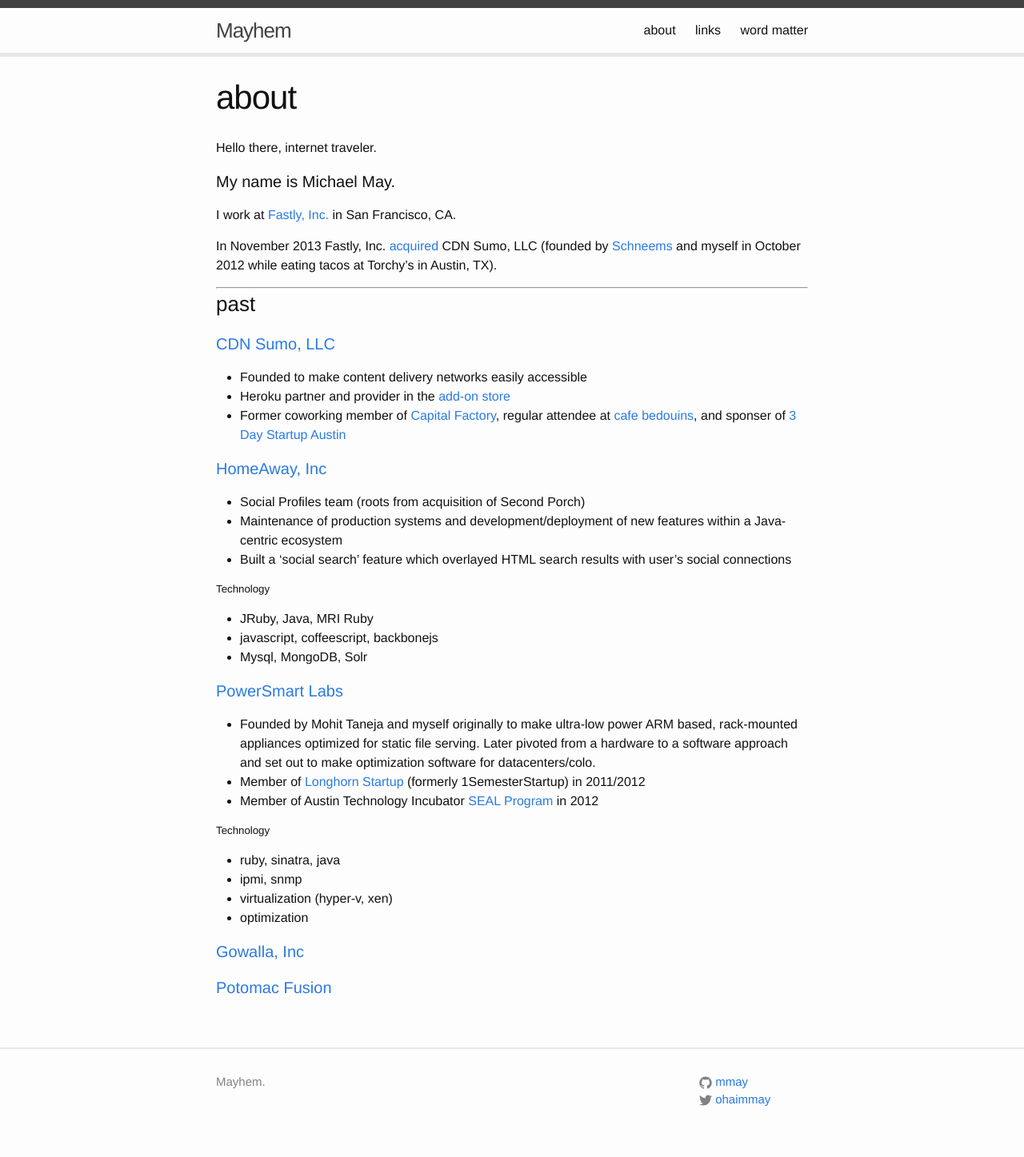
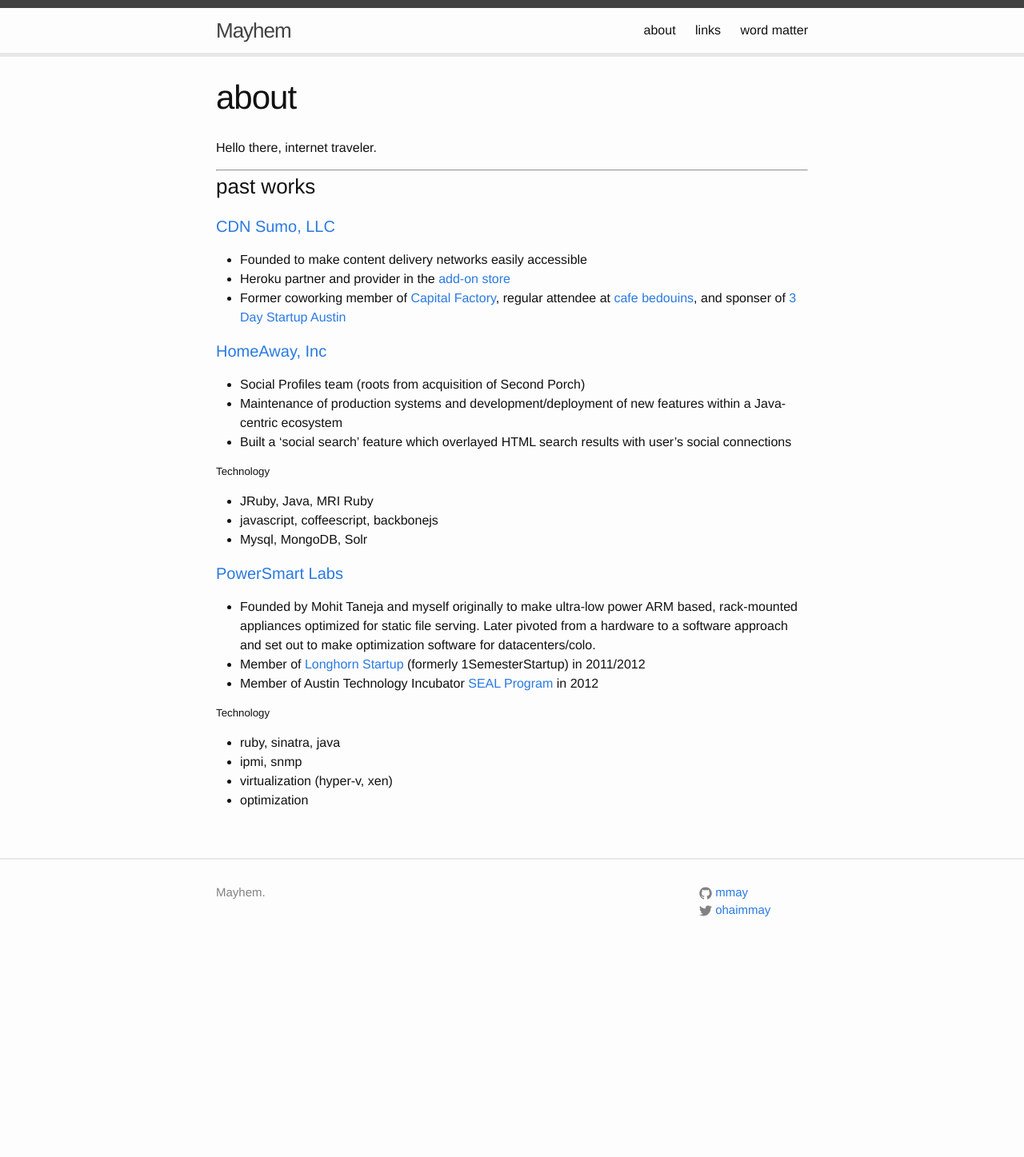
Before and after one commit to mmay/mayhem, a Jekyll site: the page built from about.md, in a window 1280 px wide. Shown: the whole page at 80% size. Built offline with Jekyll 4.4.1, drawn with Linux system fonts in a browser that asks for light colours; after the commit the page ends 1210 px from its top, so only the background shows below that.

Commit message:
Update about.md

```diff
--- a/about.md
+++ b/about.md
@@ -6,18 +6,9 @@ permalink: about/
 
 Hello there, internet traveler.
 
-#### My name is Michael May.
-
-
-I work at [Fastly, Inc.](http://www.fastly.com) in San Francisco, CA.
-
-In November 2013 Fastly, Inc. [acquired](http://www.fastly.com/blog/ruby-rails-fastly/) CDN Sumo, LLC
-(founded by [Schneems](http://www.schneems.com/) and myself in October 2012 while eating tacos at Torchy's in Austin, TX).
-
-
 ---
 
-### past
+### past works
 
 #### [CDN Sumo, LLC](http://www.crunchbase.com/organization/cdn-sumo)
 - Founded to make content delivery networks easily accessible
@@ -48,9 +39,3 @@ hardware to a software approach and set out to make optimization software for da
 - ipmi, snmp
 - virtualization (hyper-v, xen)
 - optimization
-
-
-#### [Gowalla, Inc](http://en.wikipedia.org/wiki/Gowalla)
-
-
-#### [Potomac Fusion](https://www.linkedin.com/company/potomac-fusion)
```
